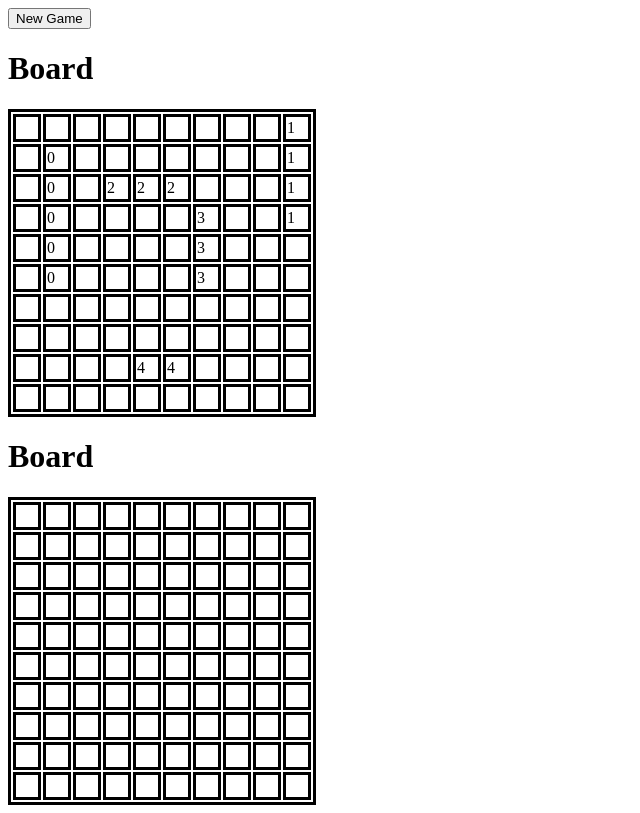
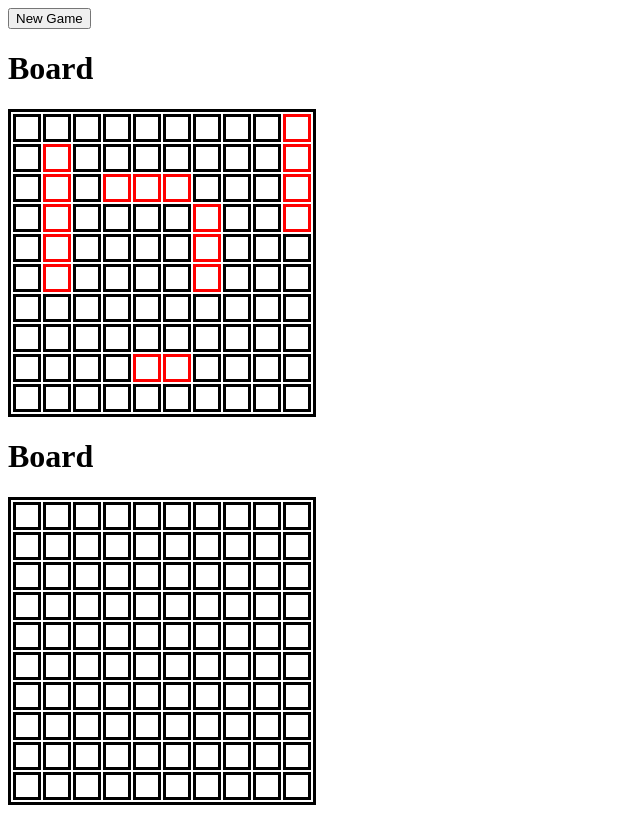
Before and after one commit to gabrieldavison/battleship, a React (Create React App) app: page / in a window 1280 px wide. Both pictures are taken after a click on the button "New Game". Shown: the whole page, without its empty margins (0-640 px from the left). Built offline with nearby package versions, Linux system fonts and the light colour scheme.

Commit message:
refactor taketurn to check for winner

```diff
--- a/src/components/board.css
+++ b/src/components/board.css
@@ -8,3 +8,7 @@ td {
   width: 20px;
   height: 20px;
 }
+
+.ship {
+  border-color: red;
+}
--- a/src/components/board.js
+++ b/src/components/board.js
@@ -17,16 +17,23 @@ class Board extends React.Component {
     let table =[]
     let boardI = 0
     for(let i = 0; i <10; i+=1) {
+      //slices row of columns into a new array
       let row = this.props.board.slice(boardI, boardI+10)
-      console.log(row)
       boardI+=10
+      //maps each row into a <tr> element
       table.push(row.map((item, index) => {
-        return <td key={row.indexOf(item)}
+        return <td
+                  key={row.indexOf(item)}
                   data-index={item.index}
-                  onClick={this.handleTakeTurn}
-                  >
-                  {this.props.player === 'cpu' ?
-                    item.hit : item.id}
+                  //handle turn only works on cpu board
+                  onClick={ this.props.player === 'cpu'
+                    ? this.handleTakeTurn
+                    : ''
+                  }
+                  //outlines player ships in red
+                  className={(this.props.player !== 'cpu' && item.id !== undefined) ? 'ship' : ''}
+                >
+                  {item.hit}
                 </td>}))
     }
     return table.map((row, index) => <tr key={index}>{row}</tr>)
--- a/src/logic/game.js
+++ b/src/logic/game.js
@@ -3,10 +3,19 @@ import {populateBoard} from './populateBoard'
 
 let player1 = new Player();
 let player2 = new Player();
+let isWon = false
 let computerTurn = false;
 
 function takeTurn(index) {
   player1.takeTurn(index, player2.gameboard)
+  if(player2.gameboard.allSunk()) {
+    isWon = true
+  }
+  player2.randomTurn(player1.gameboard)
+  if(player2.gameboard.allSunk()) {
+    isWon = true
+  }
+  console.log(isWon)
 }
 
 function newGame() {
```
Also changed, not shown: 1 other file (tests, documents, lock files or other folders).
